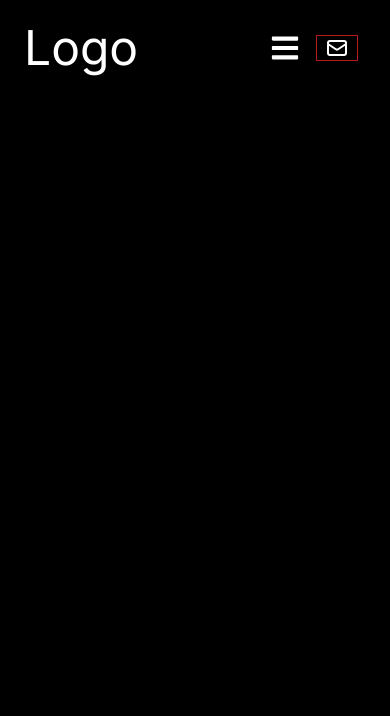
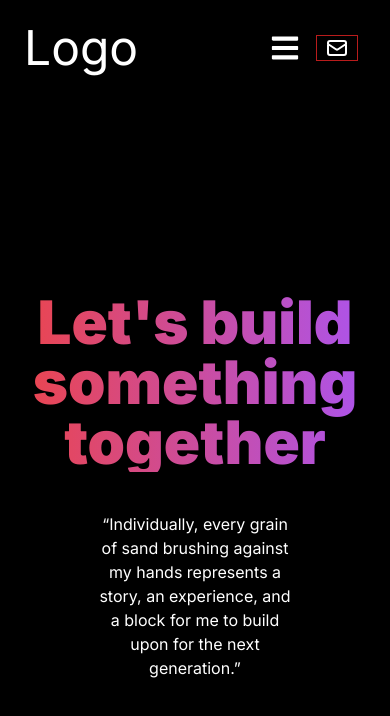
Before and after one commit to sideeq12/testnet, a Next.js app: page / in a window 390 px wide. Shown: the top 716 px of the page. Built offline with nearby package versions, Linux system fonts and the light colour scheme.

Commit message:
complete responsive navbar

```diff
--- a/app/layout.js
+++ b/app/layout.js
@@ -14,7 +14,9 @@ export default function RootLayout({ children }) {
     <html lang="en">
       <body className={inter.className}>
         <Navbar />
-        {children}</body>
+        {children}
+
+        </body>
     </html>
   );
 }
--- a/app/page.js
+++ b/app/page.js
@@ -2,8 +2,13 @@ import Image from "next/image";
 
 export default function Home() {
   return (
-    <div className="bg-black"  >
-      Landing
+    <div className="bg-black text-white"  >
+      <div  className="w-full h-screen flex flex-col  justify-center align-center gap-10">
+        <h1 className="mt-32 text-6xl text-center md:text-left font-[900] md:w-1/ mx-auto text-transparent bg-clip-text bg-gradient-to-r from-red-500 to-purple-500">
+          Let's build something together       </h1>
+          <p className="mx-auto w-1/2 text-center md:text-left">“Individually, every grain of sand brushing against my hands
+             represents a story, an experience, and a block for me to build upon for the next generation.”</p>
+      </div>
     </div>
   );
 }
```
